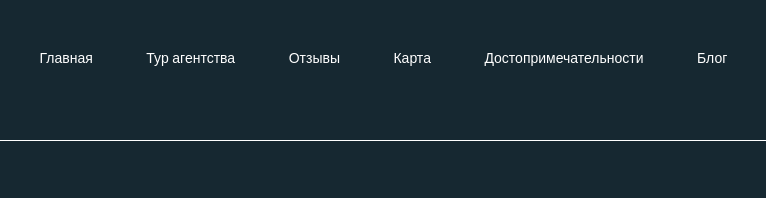
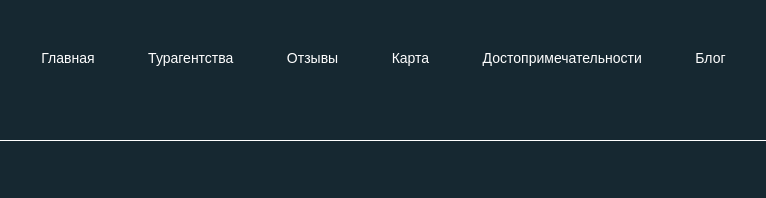
Before and after one commit to sitetop-ai/Tur.KZ, a plain HTML site: page news.html in a window 1280 px wide. Shown: the top 198 px of the page, 238-1004 px from the left. Drawn offline with Linux system fonts and the light colour scheme; files whose address does not match are found by name.

Commit message:
Update news.html

```diff
--- a/news.html
+++ b/news.html
@@ -29,7 +29,7 @@
                 <div class="burger">☰</div>
                 <nav>
                     <a href="index.html">Главная</a>
-                    <a href="index.html#turagent">Тур агентства</a>
+                    <a href="index.html#turagent">Турагентства</a>
                     <a href="index.html#otziv">Отзывы</a>
                     <a href="index.html#map">Карта</a>
                     <a href="news.html">Достопримечательности</a>
```
